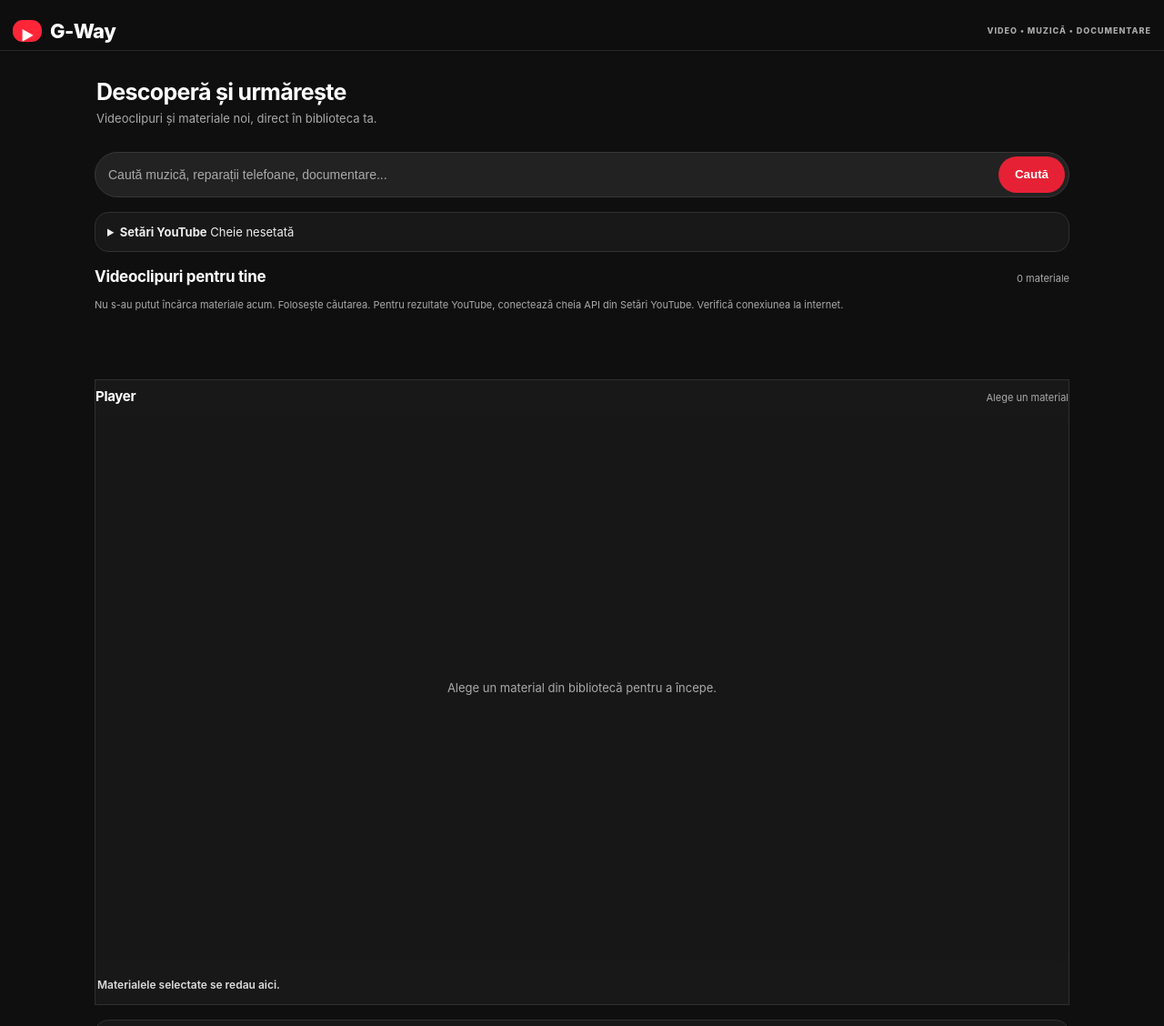
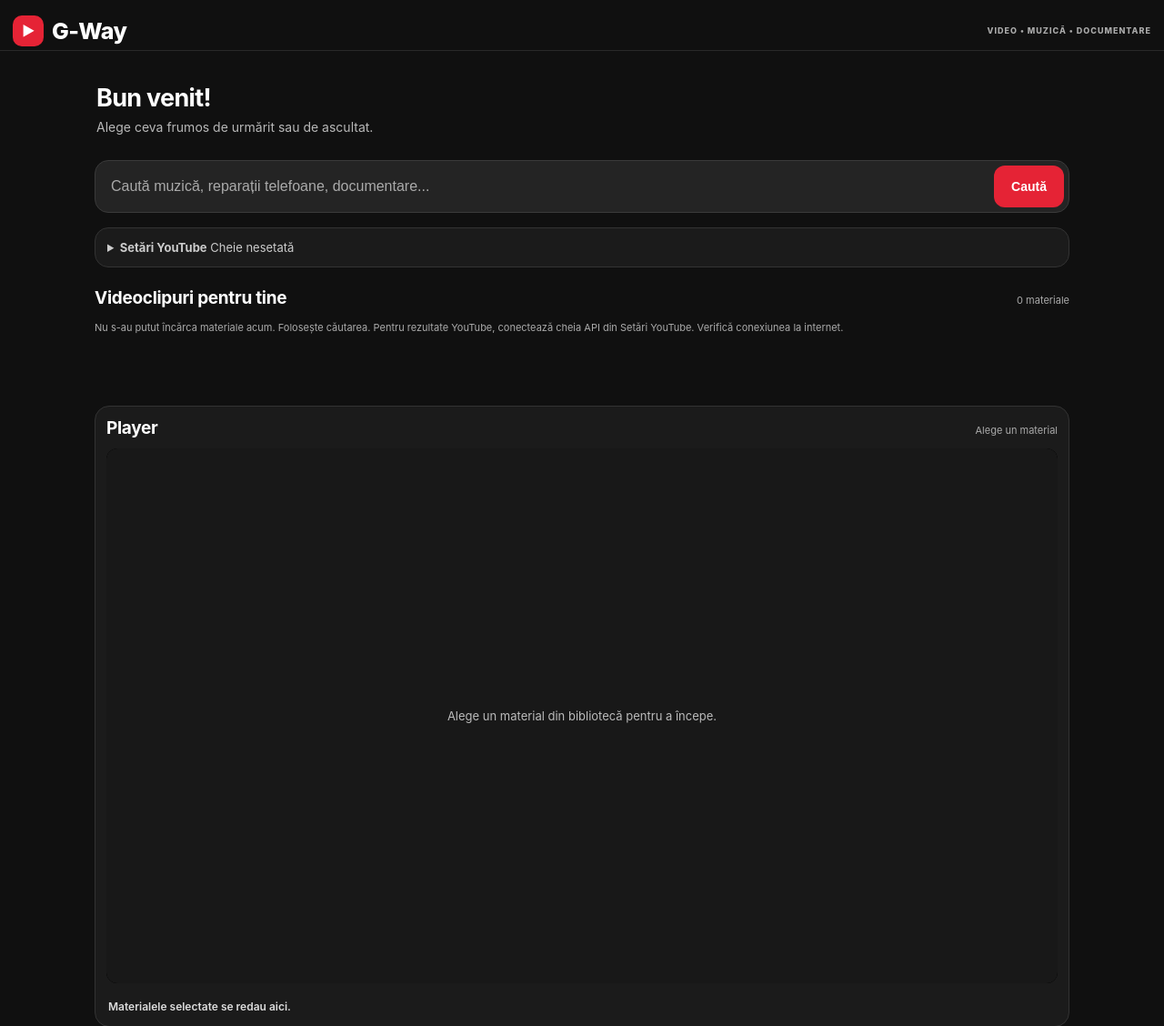
Before and after one commit to 5862y4p5nk-alt/g-way-app, a plain HTML site: page index.html in a window 1280 px wide. Shown: the top 1128 px of the page at 91% size. Drawn offline with Linux system fonts and the light colour scheme; no server answers.

Commit message:
Add files via upload

```diff
--- a/index.html
+++ b/index.html
@@ -1,9 +1,9 @@
 <!doctype html>
 <html lang="ro"><head><meta charset="utf-8"><meta name="viewport" content="width=device-width,initial-scale=1,viewport-fit=cover">
-<meta name="theme-color" content="#fff"><meta name="apple-mobile-web-app-capable" content="yes"><meta name="apple-mobile-web-app-title" content="G-Way">
+<meta name="theme-color" content="#0f0f0f"><meta name="apple-mobile-web-app-capable" content="yes"><meta name="apple-mobile-web-app-title" content="G-Way">
 <link rel="manifest" href="manifest.webmanifest"><link rel="apple-touch-icon" href="icon-192.png"><link rel="stylesheet" href="styles.css"><title>G-Way – Free Video Library</title></head>
 <body><header><a class="brand" href="#"><span class="logo">▶</span> G-Way</a><span class="free">VIDEO • MUZICĂ • DOCUMENTARE</span></header>
-<main><section class="intro"><span class="eyebrow">BIBLIOTECA TA MEDIA</span><h1>Descoperă și urmărește</h1><p>Videoclipuri și materiale noi, direct în biblioteca ta.</p></section>
+<main><section class="intro"><h1>Bun venit!</h1><p>Alege ceva frumos de urmărit sau de ascultat.</p></section>
 <form id="searchForm"><input id="q" placeholder="Caută muzică, reparații telefoane, documentare..." autocomplete="off"><button>Caută</button></form>
 <details class="panel keypanel"><summary><strong>Setări YouTube</strong> <span id="keyStatus">Cheie nesetată</span></summary><p>Introdu cheia API creată în Google Cloud. Se păstrează numai pe acest telefon.</p><input id="apiKey" type="password" autocomplete="off" placeholder="Lipește cheia API aici"><div class="keyactions"><button id="saveKey" type="button">Salvează cheia</button><button id="forgetKey" class="secondary" type="button">Șterge cheia</button></div><small>Nu trimite cheia nimănui. Restricțiile Google pentru site și API trebuie păstrate.</small></details>
 
--- a/styles.css
+++ b/styles.css
@@ -126,3 +126,37 @@ main{max-width:1100px;padding:14px 14px 32px}
 .keypanel p,.note p,.keypanel small{color:#aaa}
 button{cursor:pointer}
 @media(min-width:700px){.items{grid-template-columns:repeat(3,minmax(0,1fr));gap:20px 15px}}
+
+/* v15 polish: force dark appearance, larger friendly thumbnails */
+:root{color-scheme:dark!important}
+html,body,main{background:#101010!important;color:#f5f5f5!important}
+body{padding-bottom:20px!important}
+header{background:#101010!important;border-bottom:1px solid #292929!important;box-shadow:none!important}
+.brand{color:#fff!important;font-size:25px!important}
+.logo{width:34px!important;height:34px!important;border-radius:10px!important;background:#e52335!important;display:grid!important;place-items:center!important}
+.free{color:#aaa!important}
+.intro h1{font-size:27px!important;color:#fff!important;margin:8px 0 5px!important}
+.intro p{font-size:14px!important;color:#b8b8b8!important}
+#searchForm{background:#242424!important;border:1px solid #3a3a3a!important;border-radius:15px!important;padding:5px!important}
+#searchForm input{background:transparent!important;color:#fff!important;border:0!important;border-radius:12px!important;font-size:16px!important;padding:14px 12px!important}
+#searchForm input::placeholder{color:#aaa!important}
+#searchForm button{background:#e52335!important;color:white!important;border:0!important;border-radius:12px!important;padding:0 19px!important;font-size:14px!important}
+.keypanel,.note{background:#1b1b1b!important;border:1px solid #333!important;color:#eee!important}
+.keypanel summary,.keypanel p,.keypanel small,.note p{color:#ccc!important}
+.results{margin-top:22px!important}
+.sectionhead h2{color:#fff!important;font-size:19px!important}
+.sectionhead span,#message{color:#aaa!important}
+.items{grid-template-columns:repeat(2,minmax(0,1fr))!important;gap:19px 12px!important}
+.item{background:transparent!important;border:0!important;border-radius:0!important;box-shadow:none!important;padding:0!important;overflow:visible!important}
+.image-play{width:100%!important;aspect-ratio:16/9!important;border:0!important;border-radius:13px!important;overflow:hidden!important;background:#292929!important;box-shadow:0 4px 13px rgba(0,0,0,.28)!important}
+.image-play:after{content:"▶"!important;right:10px!important;bottom:10px!important;background:rgba(0,0,0,.72)!important;color:#fff!important;border-radius:7px!important;padding:7px 9px!important;font-size:12px!important}
+.thumbimg{width:100%!important;height:100%!important;aspect-ratio:16/9!important;object-fit:cover!important}
+.image-title{color:#f4f4f4!important;padding:9px 2px 3px!important;font-size:13px!important;font-weight:650!important;line-height:1.4!important;min-height:0!important}
+.source-label{color:#aaa!important;padding:0 2px!important;font-size:10px!important}
+.player{background:#1b1b1b!important;border:1px solid #333!important;border-radius:16px!important;padding:12px!important}
+#player{background:#000!important;border-radius:12px!important;overflow:hidden!important}
+.player-placeholder{background:#181818!important;color:#bbb!important;border-radius:12px!important}
+#nowPlaying{color:#ddd!important}
+.more-results{padding:14px 0!important}
+.load-more{background:#2b2b2b!important;color:#fff!important;border:1px solid #444!important;border-radius:24px!important}
+@media(min-width:700px){.items{grid-template-columns:repeat(3,minmax(0,1fr))!important;gap:22px 16px!important}}
--- a/sw.js
+++ b/sw.js
@@ -1,4 +1,4 @@
-const CACHE_NAME = 'gway-universal-v14-dark';
+const CACHE_NAME = 'gway-universal-v15-dark-polish';
 const FILES_TO_CACHE = [
   './',
   './index.html',
```
Also changed, not shown: README-RO.txt.
